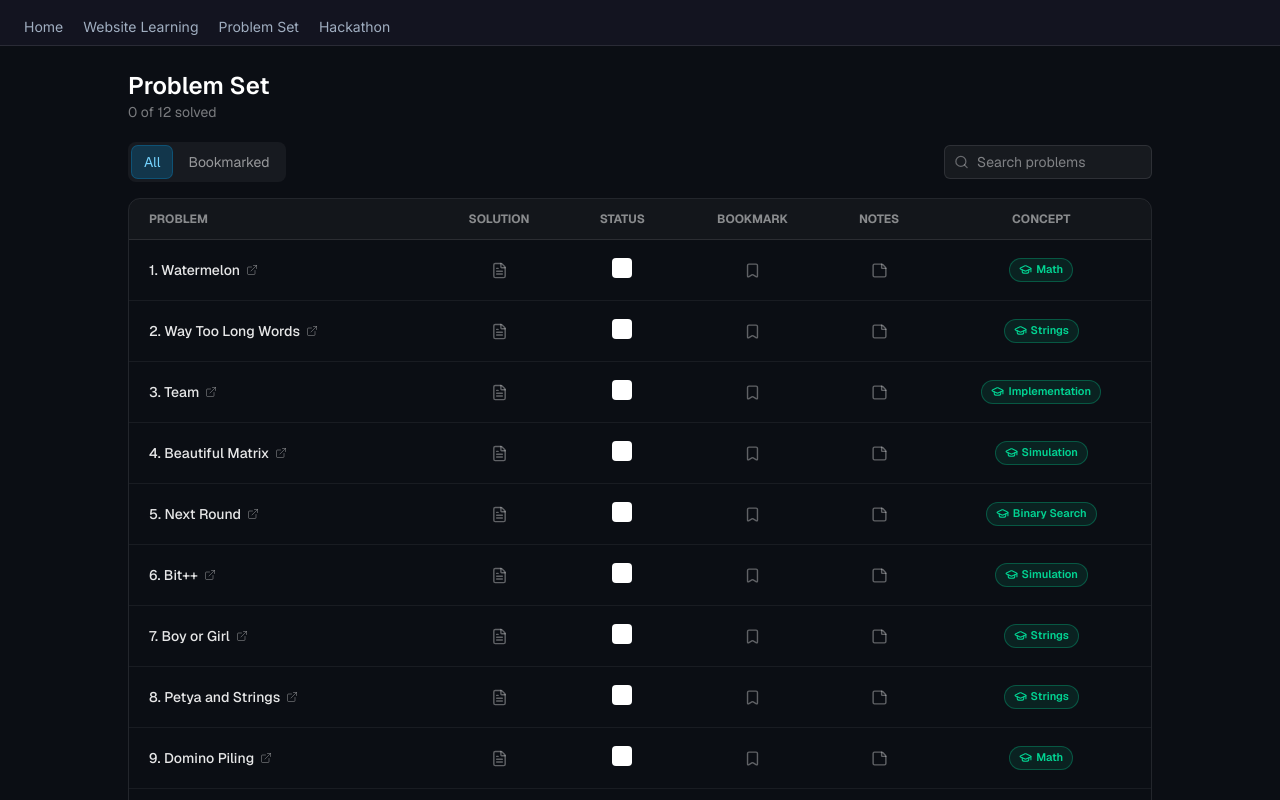
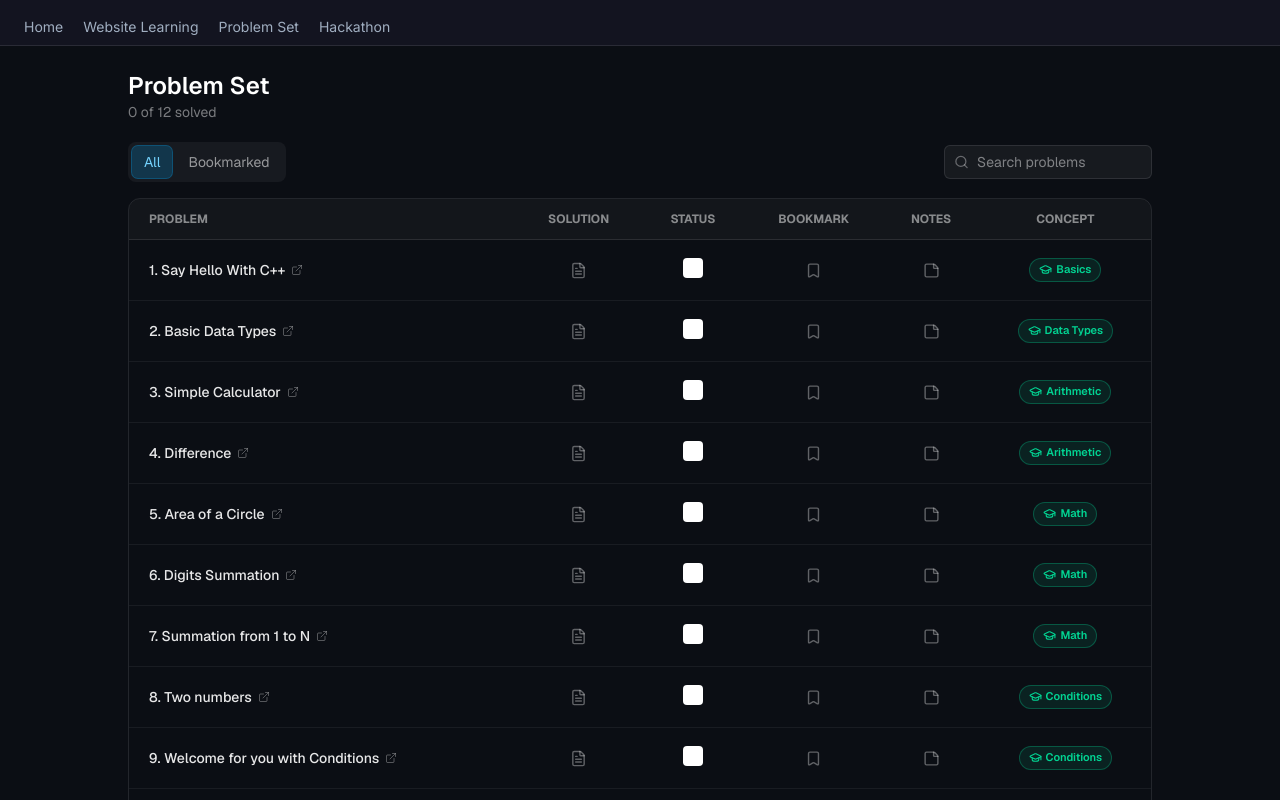
Before and after one commit to SmiteshMagdum/cep, a Next.js app: page /problemset in a window 1280 px wide. Shown: the top 800 px of the page. Built offline with nearby package versions, Linux system fonts and the light colour scheme.

Commit message:
change the questions in problemset

```diff
--- a/app/problemset/page.jsx
+++ b/app/problemset/page.jsx
@@ -9,18 +9,114 @@ const BOOKMARK_KEY = "cf-tracker-bookmarks";
 const NOTES_KEY = "cf-tracker-notes";
 
 const PROBLEMS = [
-  { id: 1, title: "Watermelon", contest: 4, index: "A", concept: "Math", difficulty: "Easy", solution: "Any even weight ≥ 4 can be split into two positive even parts." },
-  { id: 2, title: "Way Too Long Words", contest: 71, index: "A", concept: "Strings", difficulty: "Easy", solution: "If the word length is greater than 10, replace the middle letters with their count." },
-  { id: 3, title: "Team", contest: 231, index: "A", concept: "Implementation", difficulty: "Easy", solution: "Count how many of the three members agree. If at least two agree, solve it." },
-  { id: 4, title: "Beautiful Matrix", contest: 263, index: "A", concept: "Simulation", difficulty: "Easy", solution: "Find the position of 1 and calculate its distance from the center." },
-  { id: 5, title: "Next Round", contest: 158, index: "A", concept: "Binary Search", difficulty: "Easy", solution: "Count participants whose score is at least the k-th score and greater than zero." },
-  { id: 6, title: "Bit++", contest: 282, index: "A", concept: "Simulation", difficulty: "Easy", solution: "Increase the value for ++ and decrease it for --." },
-  { id: 7, title: "Boy or Girl", contest: 236, index: "A", concept: "Strings", difficulty: "Easy", solution: "Count distinct characters. Even means female and odd means male." },
-  { id: 8, title: "Petya and Strings", contest: 112, index: "A", concept: "Strings", difficulty: "Easy", solution: "Convert both strings to lowercase and compare them." },
-  { id: 9, title: "Domino Piling", contest: 50, index: "A", concept: "Math", difficulty: "Easy", solution: "The maximum number of dominoes is floor(M × N / 2)." },
-  { id: 10, title: "Helpful Maths", contest: 339, index: "A", concept: "Greedy", difficulty: "Easy", solution: "Separate the numbers, sort them, and join them with plus signs." },
-  { id: 11, title: "Football", contest: 96, index: "A", concept: "Strings", difficulty: "Easy", solution: "Check whether seven identical characters occur consecutively." },
-  { id: 12, title: "Theatre Square", contest: 1, index: "A", concept: "Math", difficulty: "Medium", solution: "Ceil-divide both dimensions by the flagstone size and multiply." },
+  {
+    id: 1,
+    title: "Say Hello With C++",
+    contest: 219158,
+    index: "A",
+    concept: "Basics",
+    difficulty: "Easy",
+    solution: "Learn basic C++ output using cout."
+  },
+  {
+    id: 2,
+    title: "Basic Data Types",
+    contest: 219158,
+    index: "B",
+    concept: "Data Types",
+    difficulty: "Easy",
+    solution: "Read different data types and print them in the required format."
+  },
+  {
+    id: 3,
+    title: "Simple Calculator",
+    contest: 219158,
+    index: "C",
+    concept: "Arithmetic",
+    difficulty: "Easy",
+    solution: "Read two numbers and calculate their required arithmetic operations."
+  },
+  {
+    id: 4,
+    title: "Difference",
+    contest: 219158,
+    index: "D",
+    concept: "Arithmetic",
+    difficulty: "Easy",
+    solution: "Read the given numbers and calculate their difference using multiplication and subtraction."
+  },
+  {
+    id: 5,
+    title: "Area of a Circle",
+    contest: 219158,
+    index: "E",
+    concept: "Math",
+    difficulty: "Easy",
+    solution: "Use the circle area formula π × r × r."
+  },
+  {
+    id: 6,
+    title: "Digits Summation",
+    contest: 219158,
+    index: "F",
+    concept: "Math",
+    difficulty: "Easy",
+    solution: "Read two numbers and multiply their last digits."
+  },
+  {
+    id: 7,
+    title: "Summation from 1 to N",
+    contest: 219158,
+    index: "G",
+    concept: "Math",
+    difficulty: "Easy",
+    solution: "Calculate the sum of all numbers from 1 to N."
+  },
+  {
+    id: 8,
+    title: "Two numbers",
+    contest: 219158,
+    index: "H",
+    concept: "Conditions",
+    difficulty: "Easy",
+    solution: "Compare two numbers and print the required result."
+  },
+  {
+    id: 9,
+    title: "Welcome for you with Conditions",
+    contest: 219158,
+    index: "I",
+    concept: "Conditions",
+    difficulty: "Easy",
+    solution: "Use if-else conditions to determine the correct output."
+  },
+  {
+    id: 10,
+    title: "Multiples",
+    contest: 219158,
+    index: "J",
+    concept: "Conditions",
+    difficulty: "Easy",
+    solution: "Check whether one number is a multiple of another."
+  },
+  {
+    id: 11,
+    title: "Max and Min",
+    contest: 219158,
+    index: "K",
+    concept: "Conditions",
+    difficulty: "Easy",
+    solution: "Compare the given numbers to find the maximum and minimum."
+  },
+  {
+    id: 12,
+    title: "The Brothers",
+    contest: 219158,
+    index: "L",
+    concept: "Conditions",
+    difficulty: "Easy",
+    solution: "Compare the given information and determine whether the two people are brothers."
+  }
 ];
 
 export default function ProblemSetPage() {
--- a/components/ProblemCard.jsx
+++ b/components/ProblemCard.jsx
@@ -31,7 +31,7 @@ export default function ProblemCard({
       <tr className="border-b border-white/[0.06] text-sm hover:bg-white/[0.03]">
         <td className="px-5 py-3.5">
           <a
-            href={`https://codeforces.com/problemset/problem/${problem.contest}/${problem.index}`}
+           href={`https://codeforces.com/group/MWSDmqGsZm/contest/219158/problem/${problem.index}`}
             target="_blank"
             rel="noopener noreferrer"
             className="inline-flex items-center gap-1.5 font-medium hover:text-sky-300 hover:underline"
```
